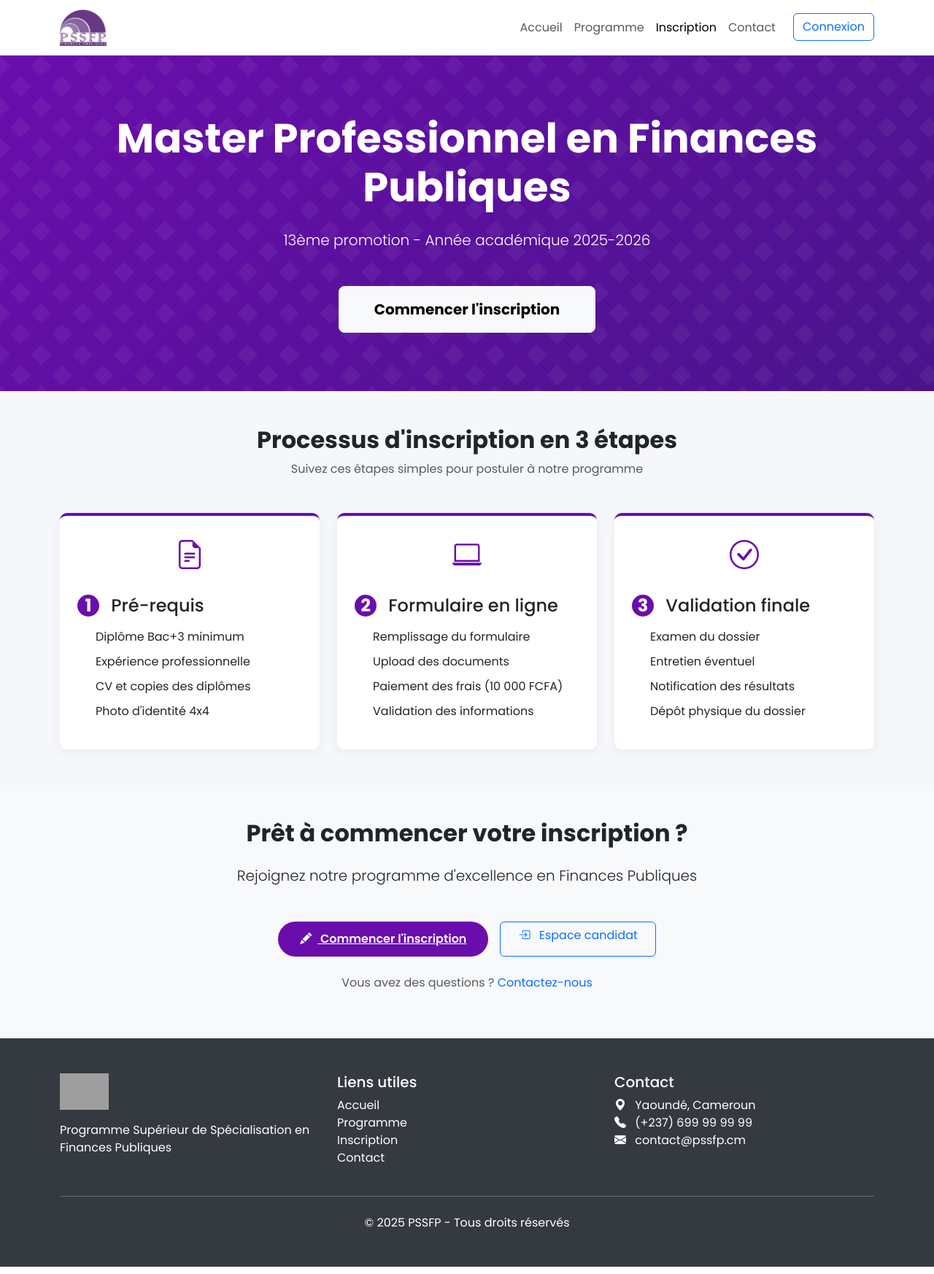
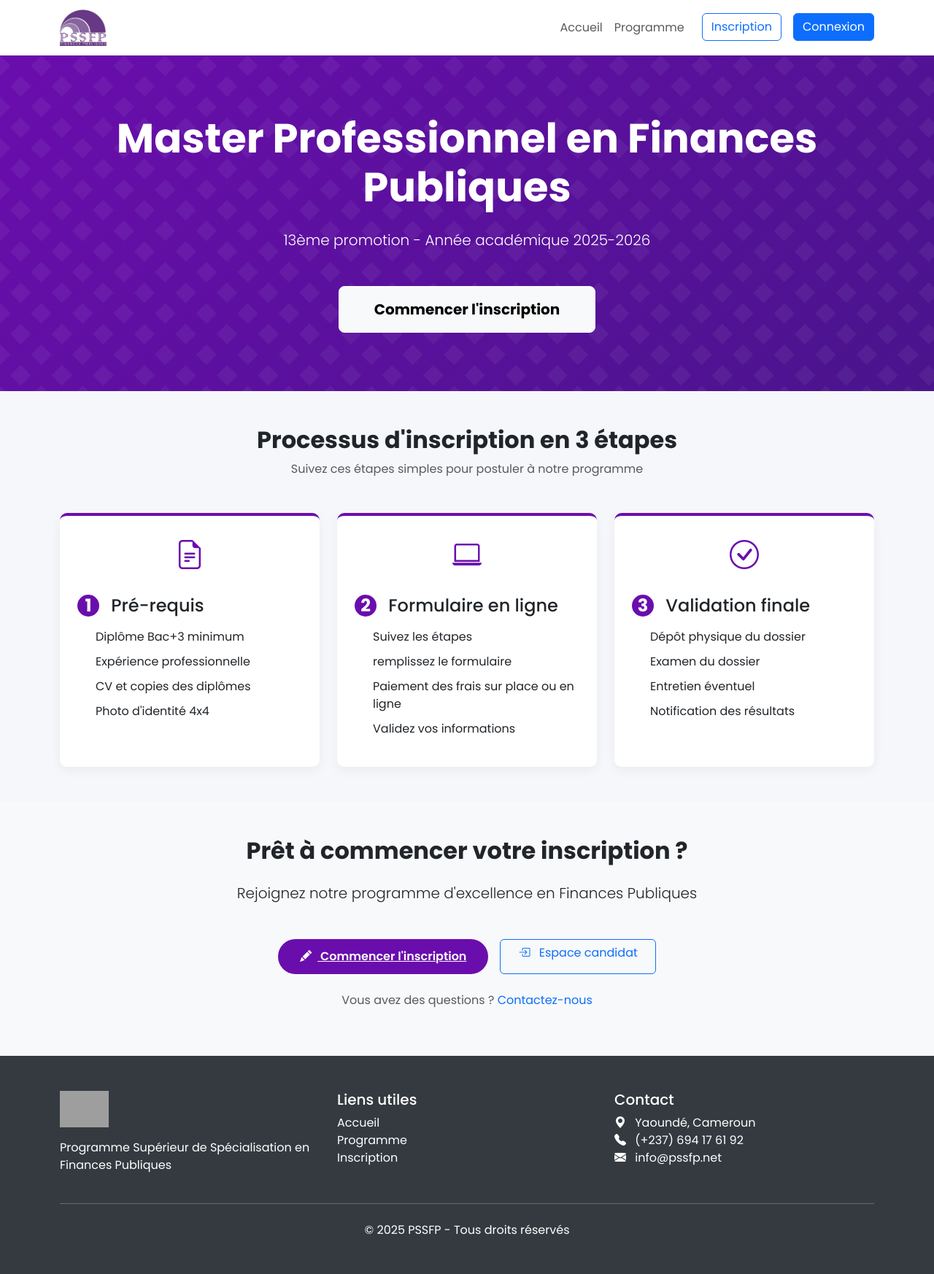
Before and after one commit to pssfp/candidature_p13, a PHP site: the page made by préinscription.php in a window 1280 px wide. Shown: the whole page at 73% size. Run offline with PHP 8.4, Linux system fonts and the light colour scheme; grey boxes are pictures that could not be loaded.

Commit message:
Update préinscription.php

```diff
--- a/préinscription.php
+++ b/préinscription.php
@@ -114,7 +114,6 @@
     </style>
 </head>
 <body>
-    <!-- Navigation -->
     <nav class="navbar navbar-expand-lg navbar-light bg-white">
         <div class="container">
             <a class="navbar-brand" href="#">
@@ -126,26 +125,22 @@
             <div class="collapse navbar-collapse" id="navbarNav">
                 <ul class="navbar-nav ms-auto">
                     <li class="nav-item">
-                        <a class="nav-link" href="#">Accueil</a>
+                        <a class="nav-link" href="index.html">Accueil</a>
                     </li>
                     <li class="nav-item">
-                        <a class="nav-link" href="#">Programme</a>
-                    </li>
-                    <li class="nav-item">
-                        <a class="nav-link active" href="#">Inscription</a>
-                    </li>
-                    <li class="nav-item">
-                        <a class="nav-link" href="#">Contact</a>
+                        <a class="nav-link" href="formulaire.php">Programme</a>
                     </li>
                     <li class="nav-item ms-lg-3">
-                        <a class="btn btn-outline-primary" href="login.php">Connexion</a>
+                        <a class="btn btn-outline-primary" href="formulaire.php">Inscription</a>
+                    </li>
+                    <li class="nav-item ms-lg-3">
+                        <a class="btn btn-primary" href="login.php">Connexion</a>
                     </li>
                 </ul>
             </div>
         </div>
     </nav>
 
-    <!-- Hero Section -->
     <section class="hero-section">
         <div class="container text-center position-relative">
             <h1 class="display-4 fw-bold mb-4">Master Professionnel en Finances Publiques</h1>
@@ -153,8 +148,6 @@
             <a href="formulaire.php" class="btn btn-light btn-lg px-5 py-3 fw-bold">Commencer l'inscription</a>
         </div>
     </section>
-
-    <!-- Process Section -->
     <section class="py-5">
         <div class="container">
             <div class="text-center mb-5">
@@ -185,10 +178,10 @@
                         </div>
                         <h4 class="mb-3"><span class="step-number">2</span> Formulaire en ligne</h4>
                         <ul class="feature-list list-unstyled">
-                            <li>Remplissage du formulaire</li>
-                            <li>Upload des documents</li>
-                            <li>Paiement des frais (10 000 FCFA)</li>
-                            <li>Validation des informations</li>
+                            <li>Suivez les étapes</li>
+                            <li>remplissez le formulaire</li>
+                            <li>Paiement des frais sur place ou en ligne</li>
+                            <li>Validez vos informations</li>
                         </ul>
                     </div>
                 </div>
@@ -200,10 +193,10 @@
                         </div>
                         <h4 class="mb-3"><span class="step-number">3</span> Validation finale</h4>
                         <ul class="feature-list list-unstyled">
+                            <li>Dépôt physique du dossier</li>
                             <li>Examen du dossier</li>
                             <li>Entretien éventuel</li>
                             <li>Notification des résultats</li>
-                            <li>Dépôt physique du dossier</li>
                         </ul>
                     </div>
                 </div>
@@ -241,18 +234,17 @@
                 <div class="col-md-4 mb-4 mb-md-0">
                     <h5>Liens utiles</h5>
                     <ul class="list-unstyled">
-                        <li><a href="#" class="text-white text-decoration-none">Accueil</a></li>
+                        <li><a href="index.html" class="text-white text-decoration-none">Accueil</a></li>
                         <li><a href="#" class="text-white text-decoration-none">Programme</a></li>
                         <li><a href="#" class="text-white text-decoration-none">Inscription</a></li>
-                        <li><a href="#" class="text-white text-decoration-none">Contact</a></li>
                     </ul>
                 </div>
                 <div class="col-md-4">
                     <h5>Contact</h5>
                     <ul class="list-unstyled">
                         <li><i class="bi bi-geo-alt-fill me-2"></i> Yaoundé, Cameroun</li>
-                        <li><i class="bi bi-telephone-fill me-2"></i> (+237) 699 99 99 99</li>
-                        <li><i class="bi bi-envelope-fill me-2"></i> contact@pssfp.cm</li>
+                        <li><i class="bi bi-telephone-fill me-2"></i> (+237)  694 17 61 92</li>
+                        <li><i class="bi bi-envelope-fill me-2"></i> info@pssfp.net</li>
                     </ul>
                 </div>
             </div>
```
